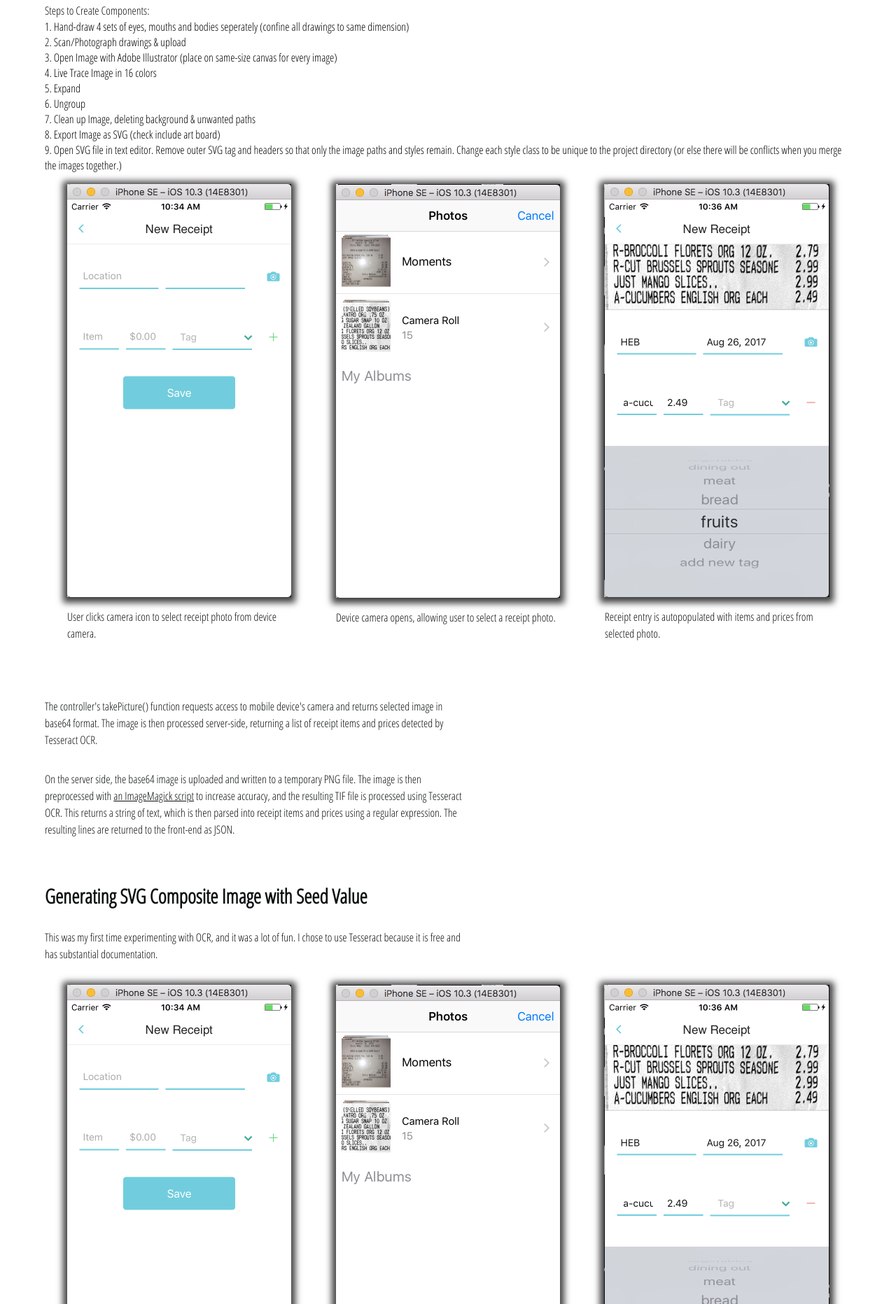
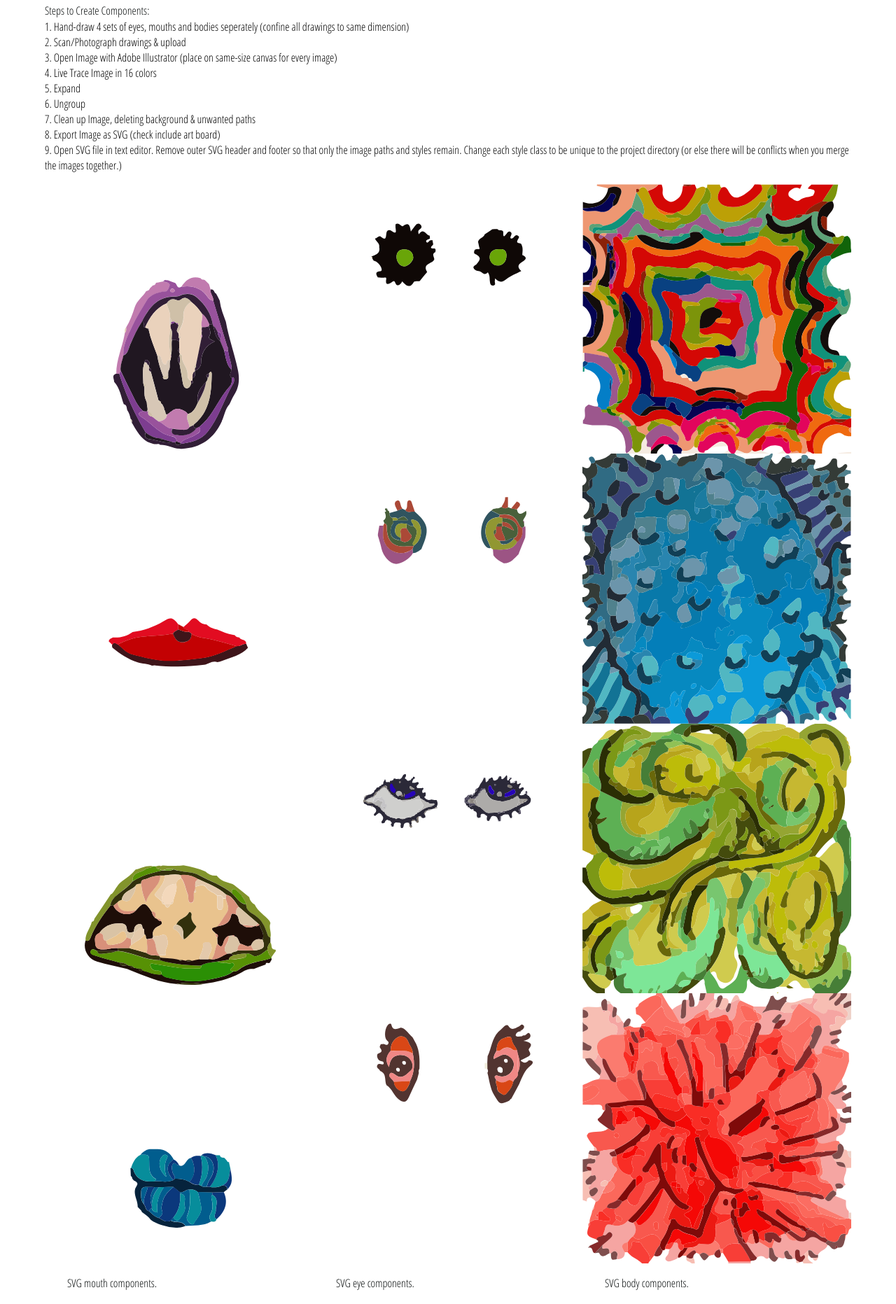
Before and after one commit to abbystarnes/2017-portfolio, a plain HTML site: page svg_api.html in a window 1280 px wide. Shown: the part 937-2800 px from the top of the page at 70% size. Drawn offline with Linux system fonts and the light colour scheme.

Commit message:
svg api content

```diff
--- a/css/_styles.scss
+++ b/css/_styles.scss
@@ -298,6 +298,8 @@ box-shadow: 1px 11px 15px -11px rgba(0,0,0,0.13);
 	}
 }
 
+
+
 .screenshots {
 	display: flex;
 	flex-direction: row;
@@ -380,6 +382,15 @@ box-shadow: 0px 2px 9px 6px rgba(0,0,0,0.75);
 	margin-bottom: .5em;
 	display: block;
 }
+
+.screenshots .screenshot {
+	border: none;
+	box-shadow: 0px 2px 9px 6px rgba(0, 0, 0, 0);
+	img {
+		box-shadow: 0px 2px 9px 6px rgba(0, 0, 0, 0);
+	}
+}
+
 
 a {
 	text-decoration: underline;
--- a/svg_api.html
+++ b/svg_api.html
@@ -63,7 +63,7 @@
 
             <article class="project">
                 <h3>Overview</h3>
-                <p>This is Node Express application API deployed to Heroku. It allows users generate randomized SVG Images based on a given seed value. This is an individual project. I submitted it as my final project for <a href="https://www.edx.org/course/introduction-computer-science-harvardx-cs50x">cs50x Introduction to Computer Science</a>.</p>
+                <p>This is a Node Express application API deployed to Heroku. It allows users to generate randomized SVG Images based on a given seed value. This is an individual project. I submitted it as my final project for <a href="https://www.edx.org/course/introduction-computer-science-harvardx-cs50x">cs50x Introduction to Computer Science</a>.</p>
                 <a class='code-link' target="_blank" href="https://shelter-abby-starnes.herokuapp.com/creature/seed_value">Try It Out <i class="fa fa-external-link" aria-hidden="true"></i></a>
                 <p class='link-caption'>(change the 'seed_value' at the end of the url to generate a new image)</p>
                 <a class='code-link' target="_blank" href="https://github.com/abbystarnes/frogger-api">View Code <i class="fa fa-external-link" aria-hidden="true"></i></a>
@@ -83,58 +83,45 @@
                     <li>Ungroup</li>
                     <li>Clean up Image, deleting background &amp; unwanted paths</li>
                     <li>Export Image as SVG (check include art board)</li>
-                    <li>Open SVG file in text editor. Remove outer SVG tag and headers so that only the image paths and styles remain. Change each style class to be unique to the project directory (or else there will be conflicts when you merge the images
+                    <li>Open SVG file in text editor. Remove outer SVG header and footer so that only the image paths and styles remain. Change each style class to be unique to the project directory (or else there will be conflicts when you merge the images
                         together.)
                     </li>
                 </ol>
 
                 <div class="screenshots">
-                    <div class="screenshot">
-                        <img src="img/screenshots/ios-2.png" alt="wireframes for Budgie application">
-                        <p class="caption">User clicks camera icon to select receipt photo from device camera.</p>
+                    <div class="screenshot screenshot-svg">
+                        <img src="img/screenshots/lip1.svg" alt="SVG lip component">
+                        <img src="img/screenshots/lip2.svg" alt="SVG lip component">
+                        <img src="img/screenshots/lip3.svg" alt="SVG lip component">
+                        <img src="img/screenshots/lip4.svg" alt="SVG lip component">
+                        <p class="caption">SVG mouth components.</p>
                     </div>
-                    <div class="screenshot">
-                        <img src="img/screenshots/ios-4.png" alt="wireframes for Budgie application">
-                        <p class="caption">Device camera opens, allowing user to select a receipt photo.</p>
+                    <div class="screenshot screenshot-svg">
+                        <img src="img/screenshots/eye1.svg" alt="SVG lip component">
+                        <img src="img/screenshots/eye2.svg" alt="SVG lip component">
+                        <img src="img/screenshots/eye3.svg" alt="SVG lip component">
+                        <img src="img/screenshots/eye4.svg" alt="SVG lip component">
+                        <p class="caption">SVG eye components.</p>
                     </div>
-                    <div class="screenshot">
-                        <img src="img/screenshots/ios-6.png" alt="wireframes for Budgie application">
-                        <p class="caption">Receipt entry is autopopulated with items and prices from selected photo.</p>
+                    <div class="screenshot screenshot-svg">
+                        <img src="img/screenshots/body1.svg" alt="SVG lip component">
+                        <img src="img/screenshots/body2.svg" alt="SVG lip component">
+                        <img src="img/screenshots/body3.svg" alt="SVG lip component">
+                        <img src="img/screenshots/body4.svg" alt="SVG lip component">
+                        <p class="caption">SVG body components.</p>
                     </div>
                 </div>
-                <script src="https://gist.github.com/abbystarnes/d0e57b2f39d9325e46fbfc43e6e38f6b.js"></script>
-                <p class="text">The controller's takePicture() function requests access to mobile device's camera and returns selected image in base64 format. The image is then processed server-side, returning a list of receipt items and prices detected by Tesseract
-                    OCR.
-                </p>
-                <script src="https://gist.github.com/abbystarnes/2c0debcfdf0f46c8ba64756cfe12b679.js"></script>
-                <p class="text">On the server side, the base64 image is uploaded and written to a temporary PNG file. The image is then preprocessed with <a href="http://www.fmwconcepts.com/imagemagick/textcleaner/">an ImageMagick script</a> to increase accuracy, and
-                    the resulting TIF file is processed using Tesseract OCR. This returns a string of text, which is then parsed into receipt items and prices using a regular expression. The resulting lines are returned to the front-end as JSON.</p>
             </article>
 
             <article class="project">
                 <h3>Generating SVG Composite Image with Seed Value</h3>
-                <p class="text">This was my first time experimenting with OCR, and it was a lot of fun. I chose to use Tesseract because it is free and has substantial documentation.</p>
-                <div class="screenshots">
-                    <div class="screenshot">
-                        <img src="img/screenshots/ios-2.png" alt="wireframes for Budgie application">
-                        <p class="caption">User clicks camera icon to select receipt photo from device camera.</p>
-                    </div>
-                    <div class="screenshot">
-                        <img src="img/screenshots/ios-4.png" alt="wireframes for Budgie application">
-                        <p class="caption">Device camera opens, allowing user to select a receipt photo.</p>
-                    </div>
-                    <div class="screenshot">
-                        <img src="img/screenshots/ios-6.png" alt="wireframes for Budgie application">
-                        <p class="caption">Receipt entry is autopopulated with items and prices from selected photo.</p>
-                    </div>
-                </div>
-                <script src="https://gist.github.com/abbystarnes/d0e57b2f39d9325e46fbfc43e6e38f6b.js"></script>
-                <p class="text">The controller's takePicture() function requests access to mobile device's camera and returns selected image in base64 format. The image is then processed server-side, returning a list of receipt items and prices detected by Tesseract
-                    OCR.
-                </p>
-                <script src="https://gist.github.com/abbystarnes/2c0debcfdf0f46c8ba64756cfe12b679.js"></script>
-                <p class="text">On the server side, the base64 image is uploaded and written to a temporary PNG file. The image is then preprocessed with <a href="http://www.fmwconcepts.com/imagemagick/textcleaner/">an ImageMagick script</a> to increase accuracy, and
-                    the resulting TIF file is processed using Tesseract OCR. This returns a string of text, which is then parsed into receipt items and prices using a regular expression. The resulting lines are returned to the front-end as JSON.</p>
+                <p class="text">The user can input any seed as a get request parameter. I used seedrandom, a seeded random number generator for JS, to choose SVG component parts based on the user's chosen seed.</p>
+
+                <script src="https://gist.github.com/abbystarnes/8e0001e6ef8cf565b2de3e75514ef748.js"></script>
+                <p class="text">pickAPart() takes a number 1-10 and a part type (mouth, eye or body) and returns the corresponding part version (eg. 'mouth2.svg'). The route '/creature/:seed' takes any seed value as a get request parameter. It then uses seedrandom to
+                    generate 3 numbers based on the given seed. pickAPart() is then called with each number and corresponding part type. The resulting parts are concatenated into one long string. This string is written to a temporary SVG file. Then the
+                    request responds, returning the SVG string to the user.</p>
+
             </article>
             <article class="project">
                 <h3>Walk Through Screencast for cs50x</h3>
```
Also changed, not shown: css/main.css, img/project-bg/sample.svg (added), img/project-bg/sample2.svg (added), img/screenshots/body1.svg (added), img/screenshots/body2.svg (added), img/screenshots/body3.svg (added), img/screenshots/body4.svg (added), img/screenshots/eye1.svg (added), img/screenshots/eye2.svg (added), img/screenshots/eye3.svg (added), img/screenshots/eye4.svg (added), img/screenshots/lip1.svg (added), img/screenshots/lip2.svg (added), img/screenshots/lip3.svg (added), 1 more files.
